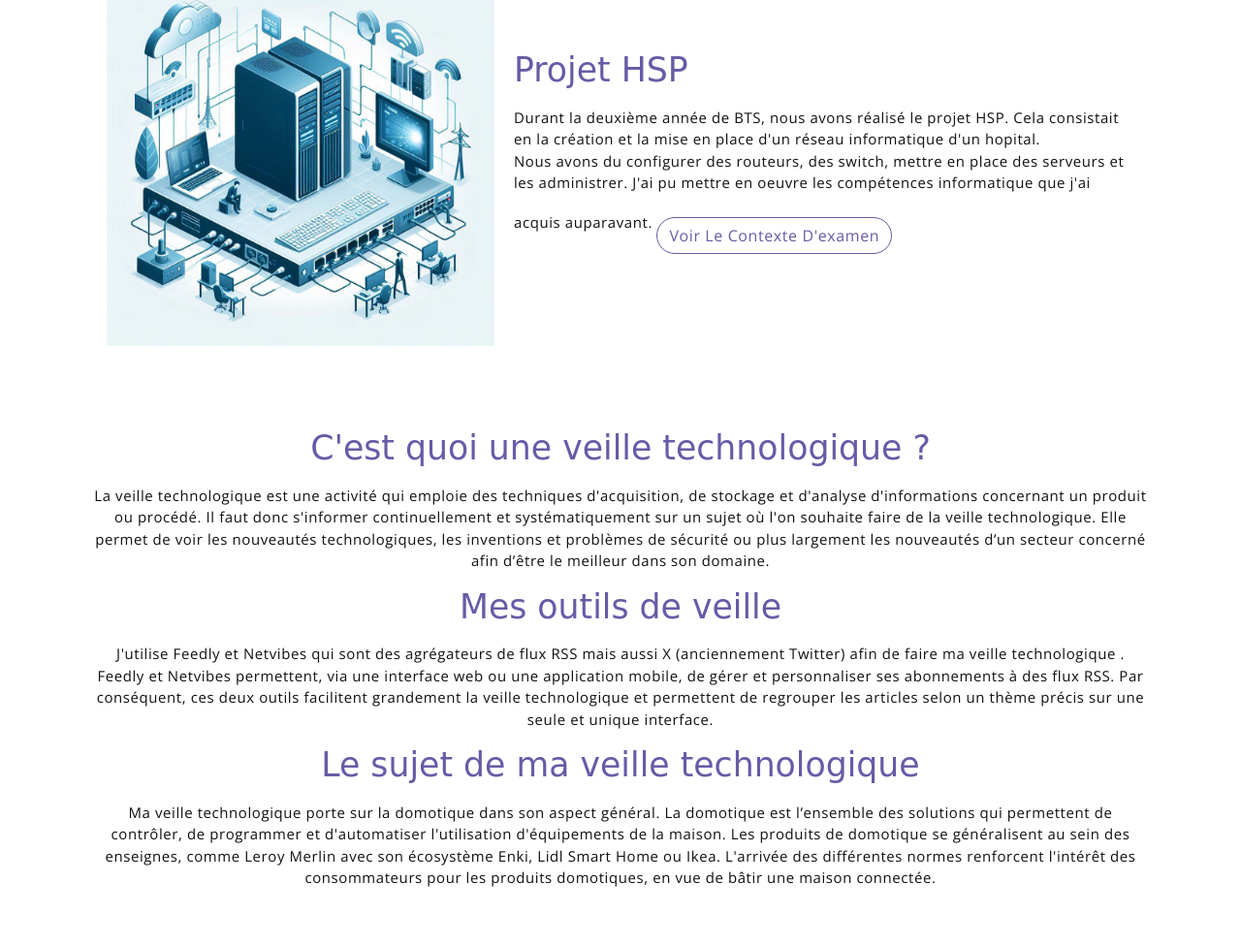
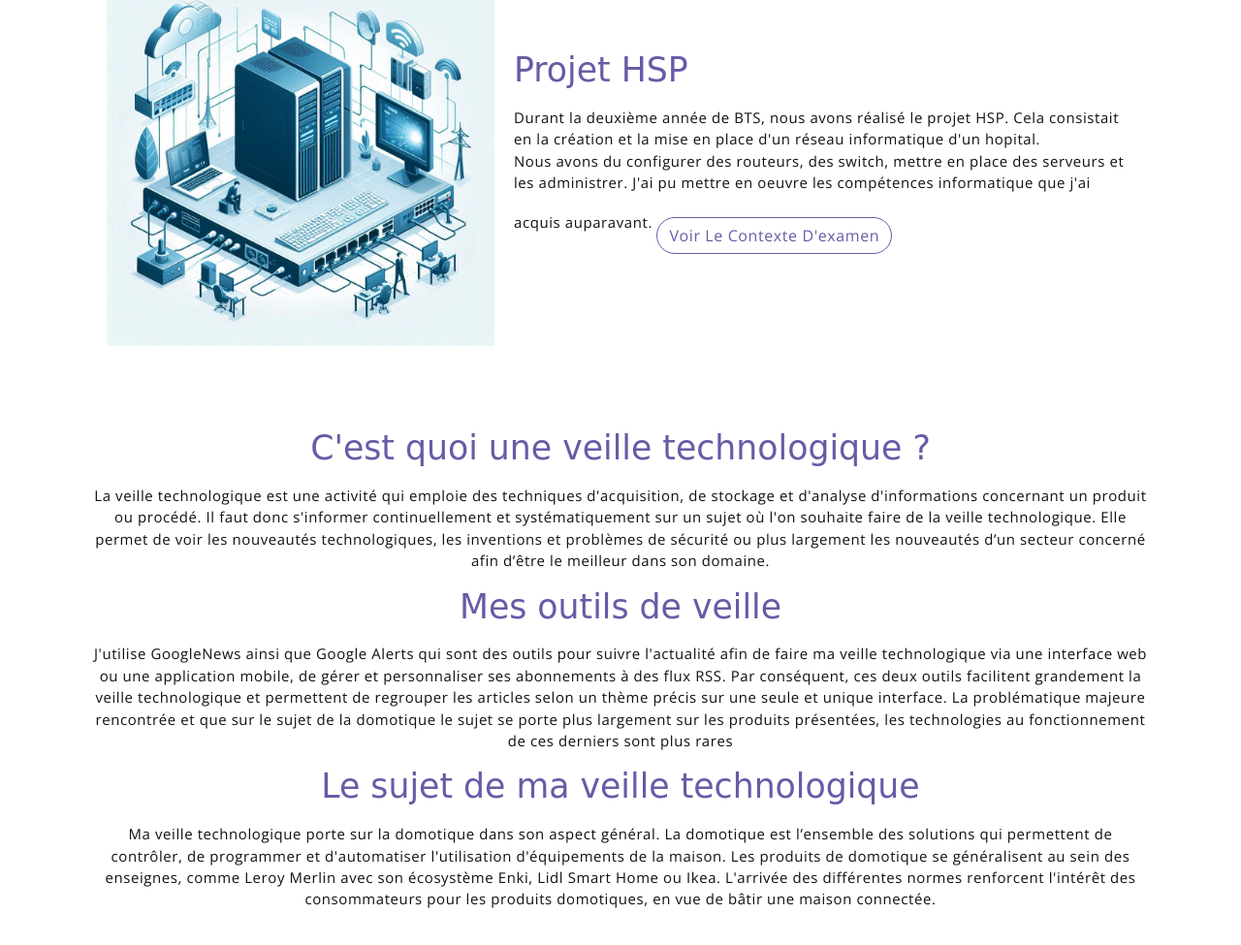
Before and after one commit to fabian-graner/Portfolio, a website: page public_html/index.html in a window 1280 px wide. Shown: the part 3596-4571 px from the top of the page at 97% size. Drawn offline with nearby package versions, Linux system fonts and the light colour scheme; a web font is replaced by a local one.

Commit message:
Update index.html

```diff
--- a/public_html/index.html
+++ b/public_html/index.html
@@ -285,7 +285,7 @@
 
         <h2 class="section-title mb-3">Mes outils de veille </h2>
         <p>
-            J'utilise Feedly et Netvibes qui sont des agrégateurs de flux RSS mais aussi X (anciennement Twitter) afin de faire ma veille technologique . Feedly et Netvibes permettent, via une interface web ou une application mobile, de gérer et personnaliser ses abonnements à des flux RSS. Par conséquent, ces deux outils facilitent grandement la veille technologique et permettent de regrouper les articles selon un thème précis sur une seule et unique interface.
+            J'utilise GoogleNews ainsi que Google Alerts qui sont des outils pour suivre l'actualité afin de faire ma veille technologique via une interface web ou une application mobile, de gérer et personnaliser ses abonnements à des flux RSS. Par conséquent, ces deux outils facilitent grandement la veille technologique et permettent de regrouper les articles selon un thème précis sur une seule et unique interface. La problématique majeure rencontrée et que sur le sujet de la domotique le sujet se porte plus largement sur les produits présentées, les technologies au fonctionnement de ces derniers sont plus rares
         </p>
 
     </div>
```
